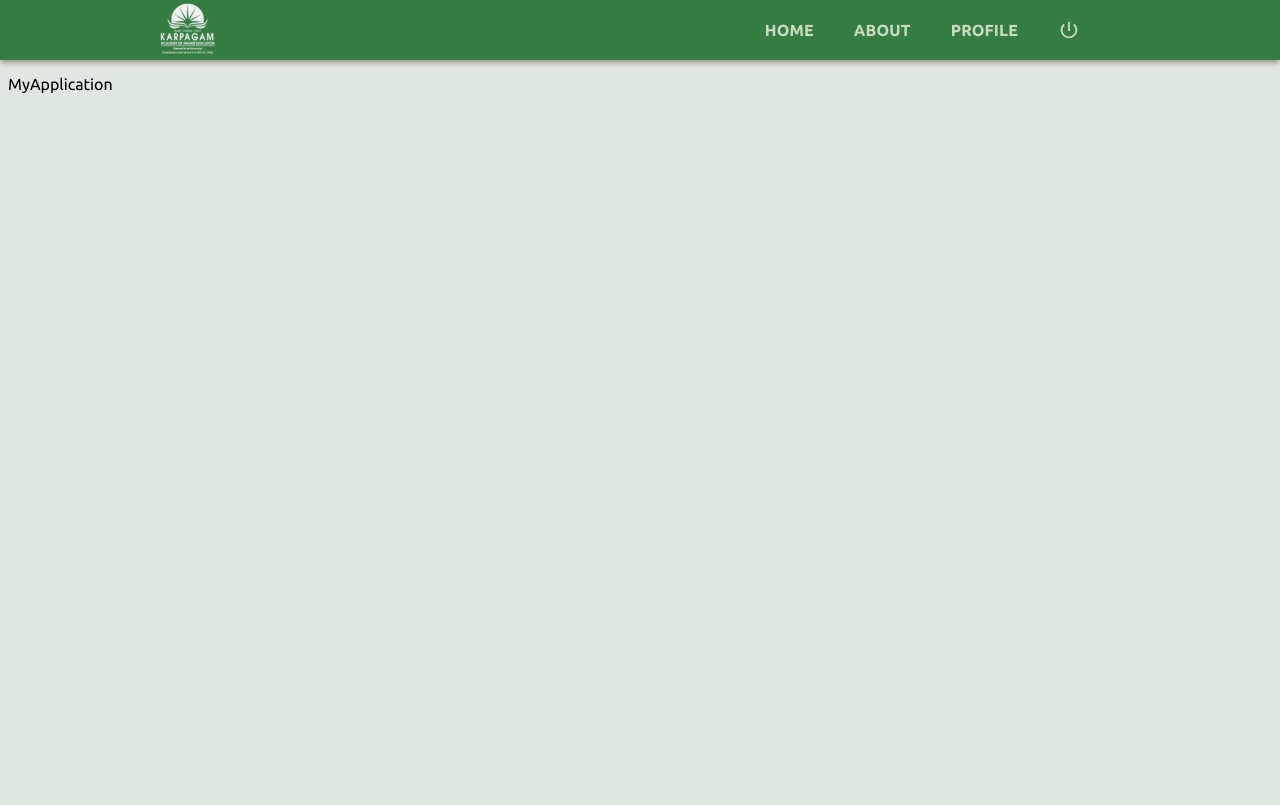
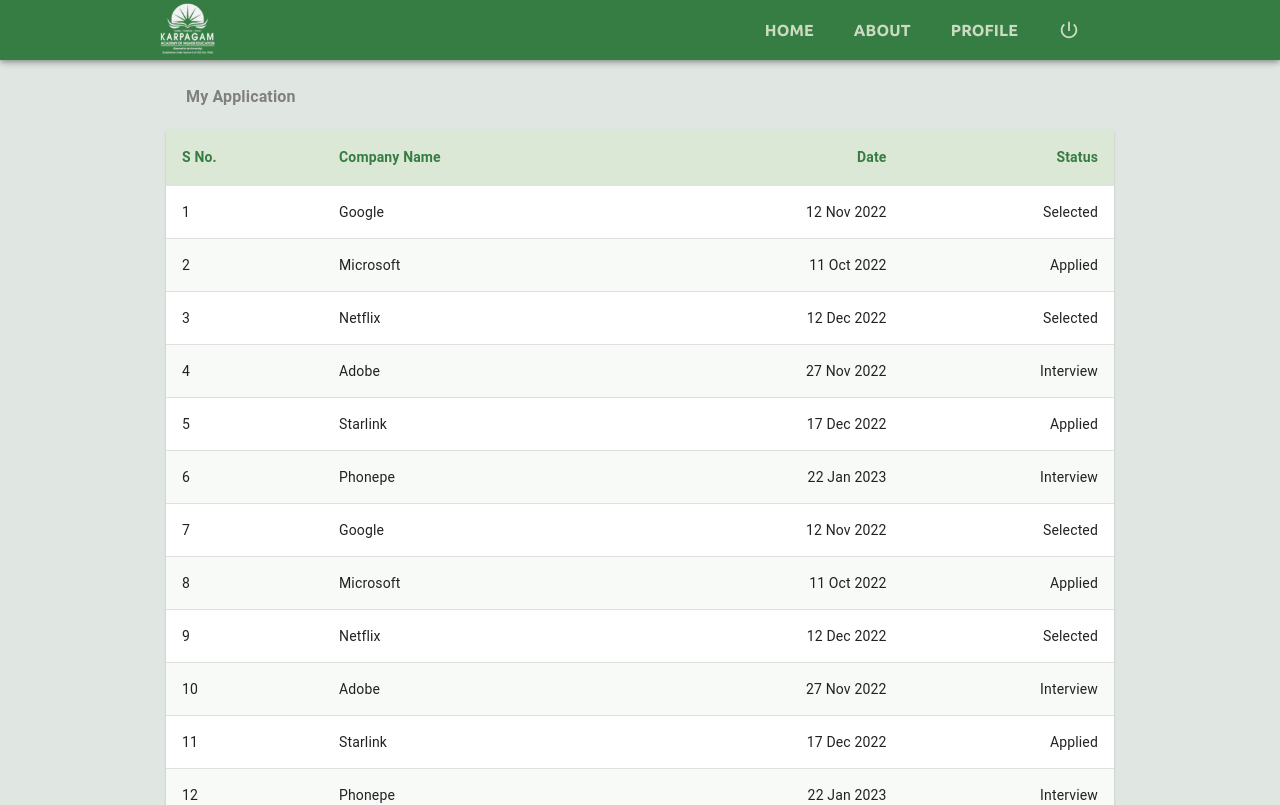
Before and after one commit to aakkss37/MERN-Placement-and-Internship-Cell, a React (Create React App) app in the folder studentsLogin/: page /my-application in a window 1280 px wide. Shown: the top 805 px of the page. Built offline with nearby package versions, Linux system fonts and the light colour scheme.

Commit message:
my application table created

```diff
--- a/studentsLogin/src/components/MyApplication/MyApplication.jsx
+++ b/studentsLogin/src/components/MyApplication/MyApplication.jsx
@@ -1,9 +1,63 @@
 import React from 'react'
-import { MainConatiner } from './myApplicationStyle.js'
+import { Paper, Table, TableBody, TableContainer, TableHead, TableRow, } from '@mui/material';
+import { CurretPath, MainConatiner, MyApplicationContainer, StyledTableCell, StyledTableRow } from './myApplicationStyle.js'
+
+
+
+const rowsData = [
+	{companyName: 'Google', date: '12 Nov 2022', status: 'Selected'},
+	{companyName: 'Microsoft', date: '11 Oct 2022', status: 'Applied'},
+	{companyName: 'Netflix', date: '12 Dec 2022', status: 'Selected'},
+	{companyName: 'Adobe', date: '27 Nov 2022', status: 'Interview'},
+	{companyName: 'Starlink', date: '17 Dec 2022', status: 'Applied'},
+	{companyName: 'Phonepe', date: '22 Jan 2023', status: 'Interview'},
+	{companyName: 'Google', date: '12 Nov 2022', status: 'Selected'},
+	{companyName: 'Microsoft', date: '11 Oct 2022', status: 'Applied'},
+	{companyName: 'Netflix', date: '12 Dec 2022', status: 'Selected'},
+	{companyName: 'Adobe', date: '27 Nov 2022', status: 'Interview'},
+	{companyName: 'Starlink', date: '17 Dec 2022', status: 'Applied'},
+	{companyName: 'Phonepe', date: '22 Jan 2023', status: 'Interview'},
+	{companyName: 'Google', date: '12 Nov 2022', status: 'Selected'},
+	{companyName: 'Microsoft', date: '11 Oct 2022', status: 'Applied'},
+	{companyName: 'Netflix', date: '12 Dec 2022', status: 'Selected'},
+	{companyName: 'Adobe', date: '27 Nov 2022', status: 'Interview'},
+	{companyName: 'Starlink', date: '17 Dec 2022', status: 'Applied'},
+	{companyName: 'Phonepe', date: '22 Jan 2023', status: 'Interview'},
+];
+
+
 
 const MyApplication = () => {
   return (
-	<MainConatiner>MyApplication</MainConatiner>
+	<MainConatiner>
+		  <MyApplicationContainer>
+
+			  <CurretPath >My Application</CurretPath>
+
+			  <TableContainer component={Paper}>
+				  <Table sx={{ minWidth: 700 }} aria-label="customized table">
+					  <TableHead>
+						  <TableRow >
+							  <StyledTableCell style={{fontWeight: 600}}>S No.</StyledTableCell>
+							  <StyledTableCell style={{fontWeight: 600}}>Company Name</StyledTableCell>
+							  <StyledTableCell align="right" style={{fontWeight: 600}}>Date</StyledTableCell>
+							  <StyledTableCell align="right" style={{fontWeight: 600}}>Status</StyledTableCell>
+						  </TableRow>
+					  </TableHead>
+					  <TableBody>
+						  {rowsData.map((row, index) => (
+							  <StyledTableRow key={row.name}>
+								  <StyledTableCell component="th" scope="row">  {index+1} </StyledTableCell>
+								  <StyledTableCell >{row.companyName}</StyledTableCell>
+								  <StyledTableCell align="right">{row.date}</StyledTableCell>
+								  <StyledTableCell align="right">{row.status}</StyledTableCell>
+							  </StyledTableRow>
+						  ))}
+					  </TableBody>
+				  </Table>
+			  </TableContainer>
+		  </MyApplicationContainer>
+	</MainConatiner>
   )
 }
 
--- a/studentsLogin/src/components/MyApplication/myApplicationStyle.js
+++ b/studentsLogin/src/components/MyApplication/myApplicationStyle.js
@@ -1,7 +1,53 @@
-import { Box, styled } from "@mui/material";
+import { Box, styled, TableCell, tableCellClasses, TableRow, Typography } from "@mui/material";
 
 
 
 export const MainConatiner = styled(Box)`
-	margin-top: 75px;
-`
+	margin-top: 85px;
+`;
+
+export const MyApplicationContainer = styled(Box)(({ theme }) => ({
+	width: '75%',
+	margin: '0 auto',
+	// border: '1px solid red',
+	minHeight: 'fit-content',
+	[theme.breakpoints.down('md')]: {
+		width: '98%',
+	}
+}));
+
+
+
+
+
+export const StyledTableCell = styled(TableCell)(({ theme }) => ({
+	[`&.${tableCellClasses.head}`]: {
+		backgroundColor: '#cbddc3ad',
+		color: '#367D43',
+	},
+	[`&.${tableCellClasses.body}`]: {
+		fontSize: 14,
+	},
+}));
+
+export const StyledTableRow = styled(TableRow)(({ theme }) => ({
+	'&:nth-of-type(odd)': {
+		backgroundColor: 'white',
+	},
+	'&:nth-of-type(even)': {
+		backgroundColor: '#d4e1ce29',
+	},
+	// hide last border
+	'&:last-child td, &:last-child th': {
+		border: 0,
+	},
+}));
+
+
+
+export const CurretPath = styled(Typography)(({ theme }) => ({
+	margin: '20px', color: 'gray', fontWeight: 600,
+	[theme.breakpoints.down('sm')]: {
+		fontSize: 14,
+	}
+}));
```
